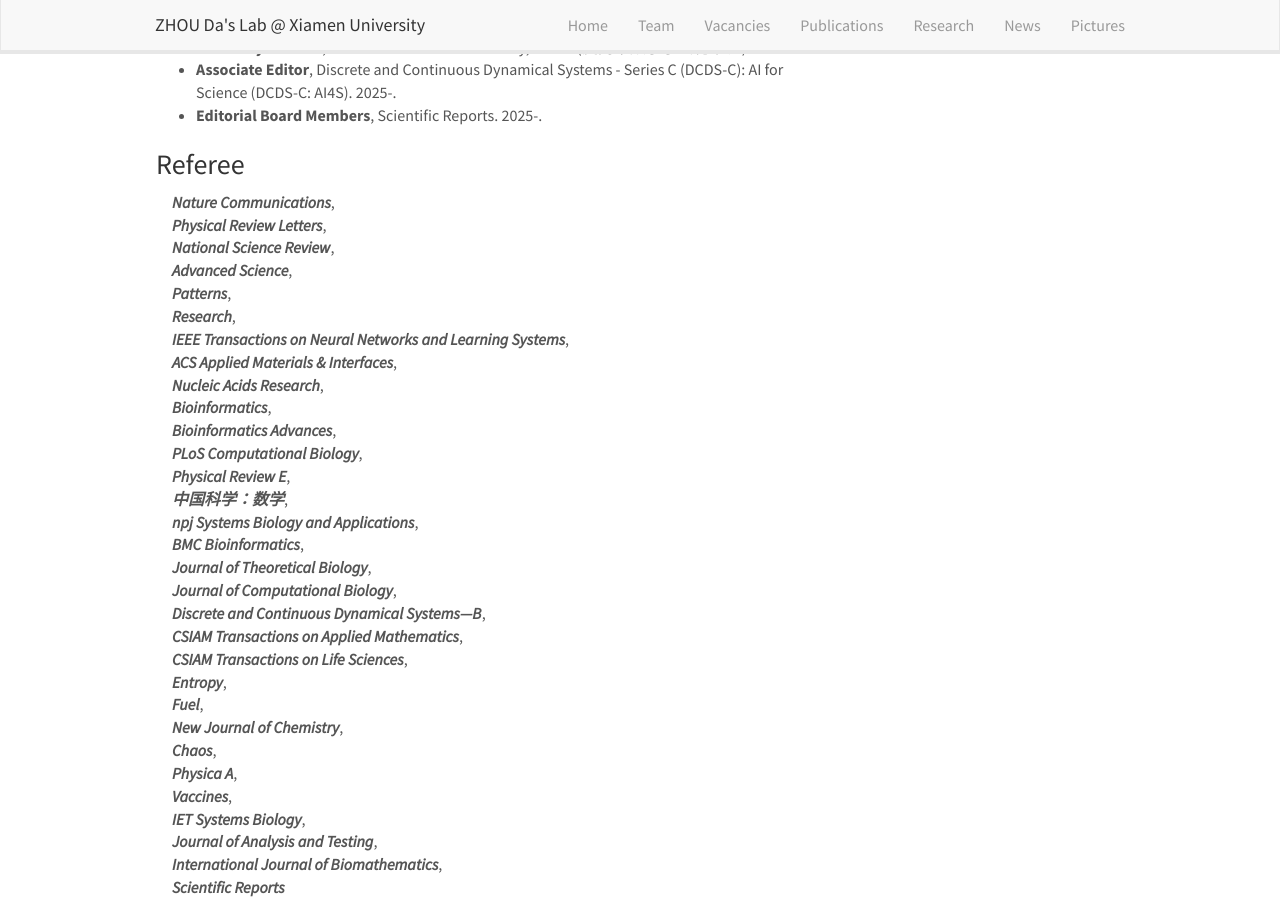
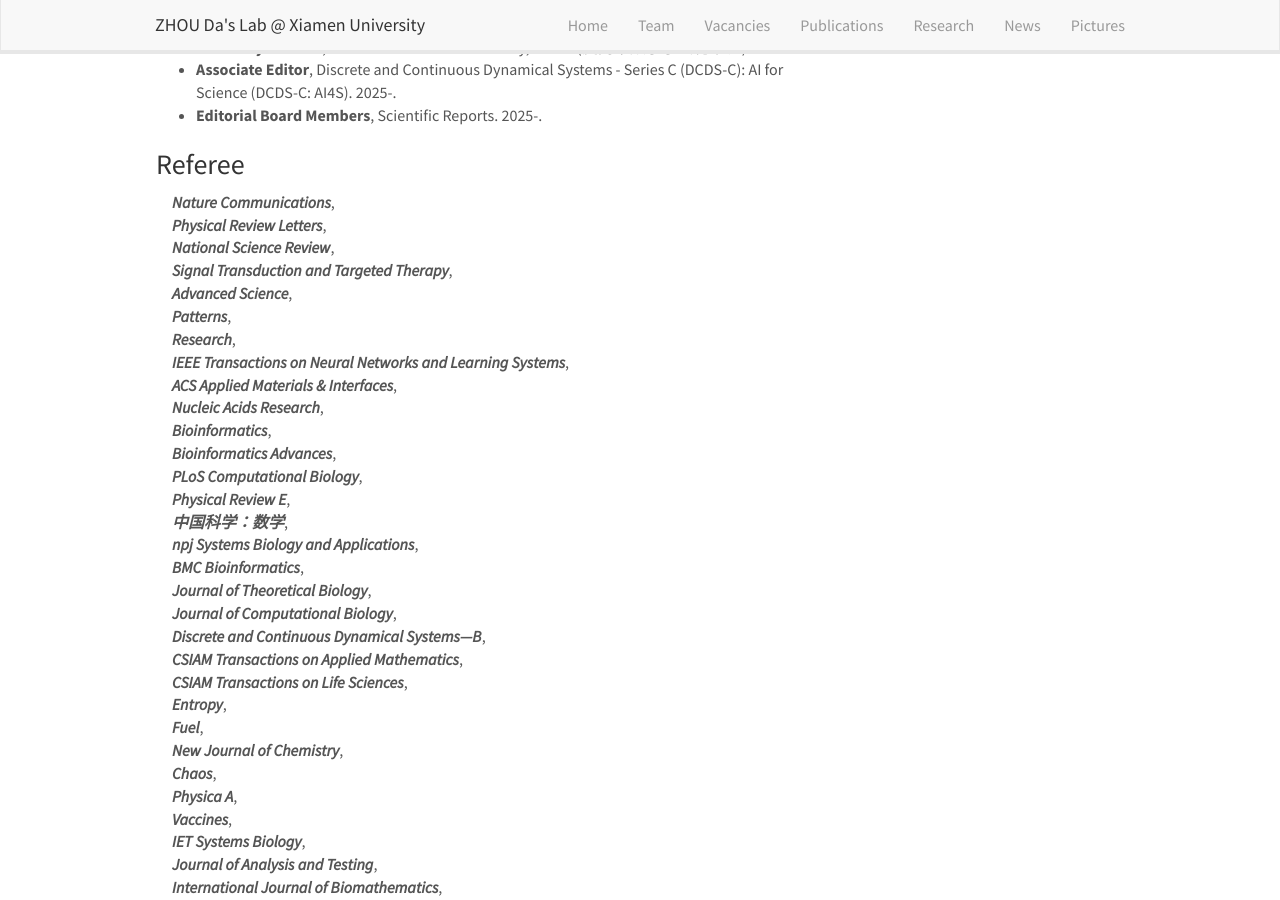
Before and after one commit to ZhouDaLab/zhoudalab.github.io, a Jekyll site: the page built from _pages/home.md, in a window 1280 px wide and 900 px high, scrolled down 2106 px. Built offline with Jekyll 4.4.1, drawn with Linux system fonts in a browser that asks for light colours; nearby versions of some CDN libraries.

Commit message:
Update home.md

```diff
--- a/_pages/home.md
+++ b/_pages/home.md
@@ -83,6 +83,7 @@ Email：zhouda@xmu.edu.cn
 &emsp;***Nature Communications***,
 &emsp;***Physical Review Letters***,
 &emsp;***National Science Review***,
+&emsp;***Signal Transduction and Targeted Therapy***,
 &emsp;***Advanced Science***,
 &emsp;***Patterns***,
 &emsp;***Research***,
```
